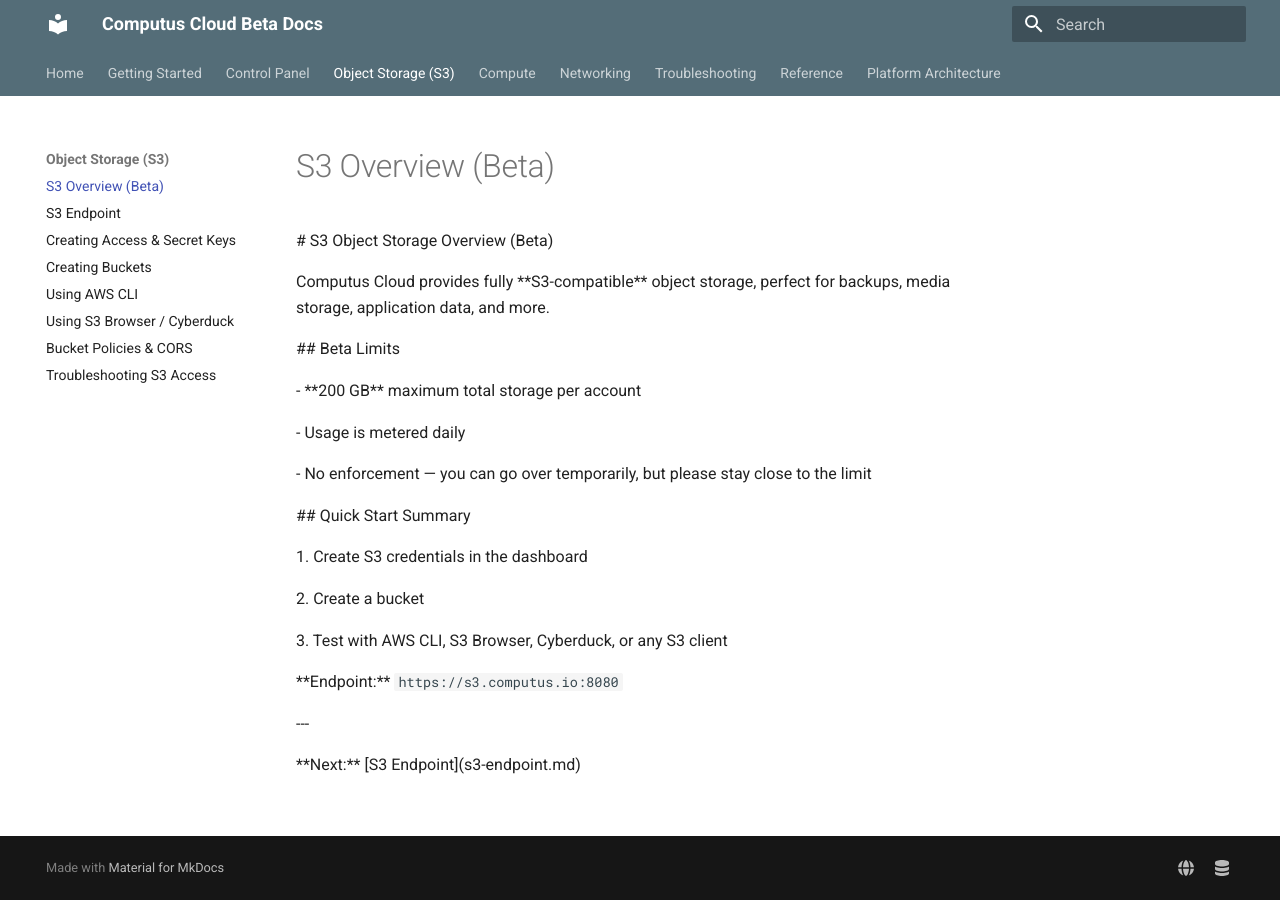
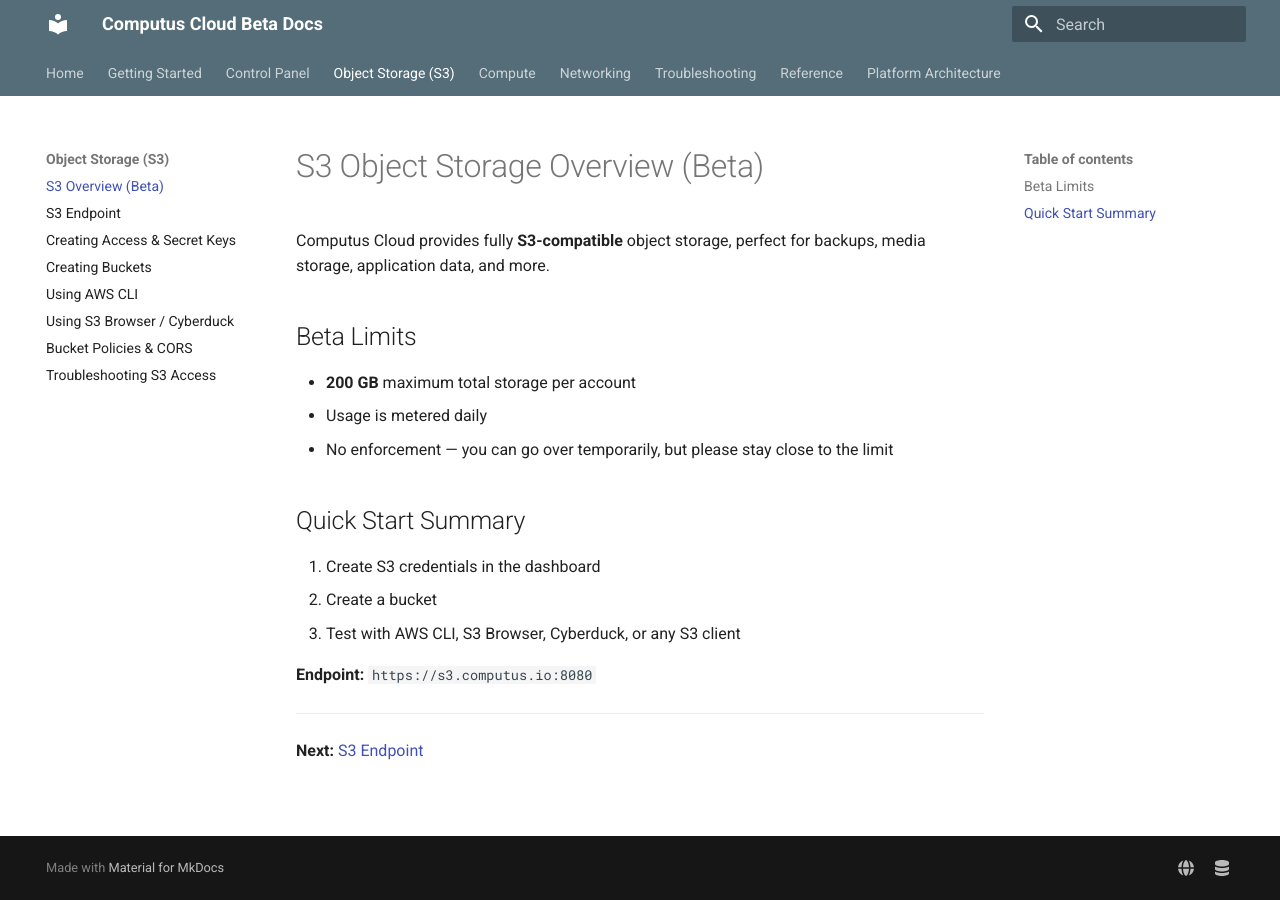
Before and after one commit to LordTeruki/my-docs, an MkDocs documentation site: the page built from docs/object-storage/object-storage-overview.md, in a window 1280 px wide. Built offline with MkDocs 1.6.1 and Material for MkDocs 9.7.7, drawn with Linux system fonts in a browser that asks for light colours.

Commit message:
test fix for pages

```diff
--- a/docs/object-storage/object-storage-overview.md
+++ b/docs/object-storage/object-storage-overview.md
@@ -1,39 +1,21 @@
-\# S3 Object Storage Overview (Beta)
+# S3 Object Storage Overview (Beta)
 
+Computus Cloud provides fully **S3-compatible** object storage, perfect for backups, media storage, application data, and more.
 
+## Beta Limits
 
-Computus Cloud provides fully \*\*S3-compatible\*\* object storage, perfect for backups, media storage, application data, and more.
+- **200 GB** maximum total storage per account
+- Usage is metered daily
+- No enforcement — you can go over temporarily, but please stay close to the limit
 
+## Quick Start Summary
 
+1. Create S3 credentials in the dashboard
+2. Create a bucket
+3. Test with AWS CLI, S3 Browser, Cyberduck, or any S3 client
 
-\## Beta Limits
+**Endpoint:** `https://s3.computus.io:8080`
 
-\- \*\*200 GB\*\* maximum total storage per account
+---
 
-\- Usage is metered daily
-
-\- No enforcement — you can go over temporarily, but please stay close to the limit
-
-
-
-\## Quick Start Summary
-
-
-
-1\. Create S3 credentials in the dashboard
-
-2\. Create a bucket
-
-3\. Test with AWS CLI, S3 Browser, Cyberduck, or any S3 client
-
-
-
-\*\*Endpoint:\*\* `https://s3.computus.io:8080`
-
-
-
-\---
-
-
-
-\*\*Next:\*\* \[S3 Endpoint](s3-endpoint.md)
+**Next:** [S3 Endpoint](s3-endpoint.md)
```
